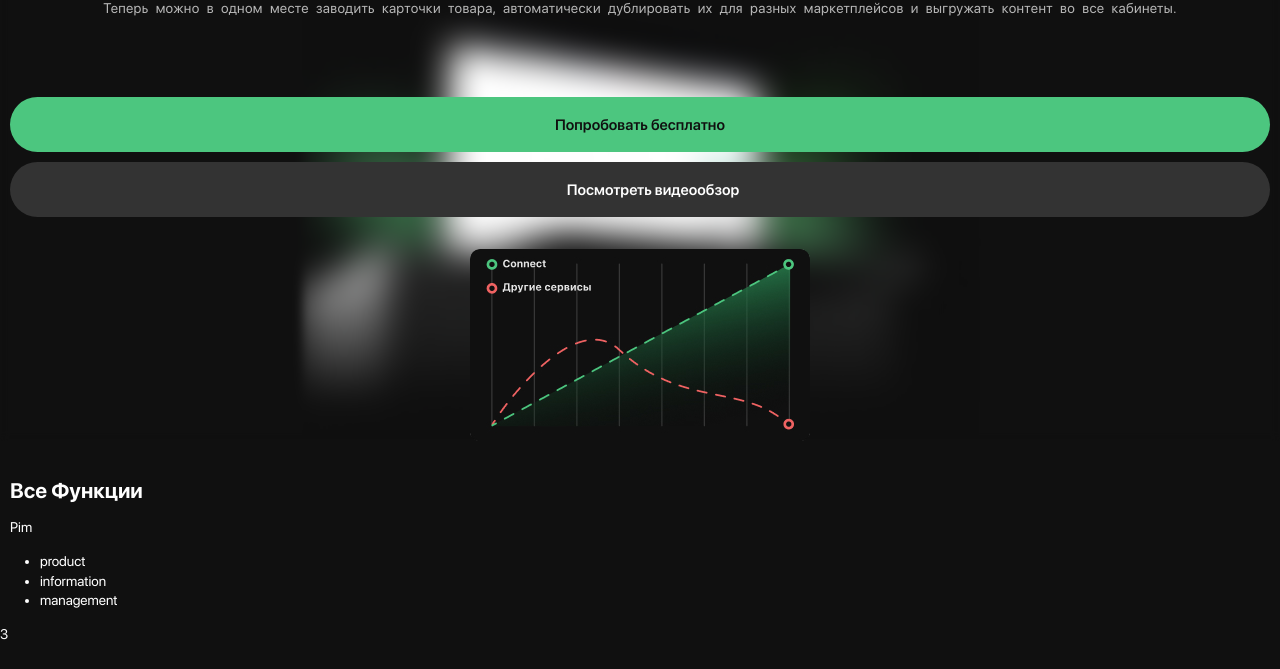
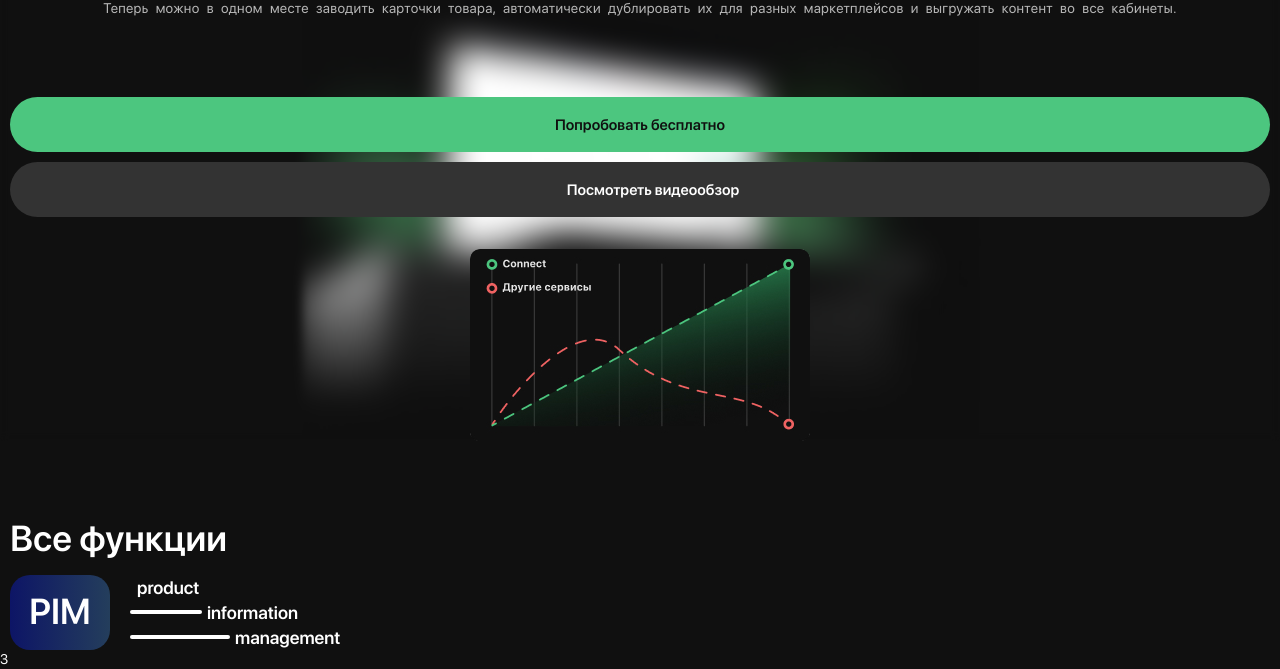
Before and after one commit to iTEvgen/Content, a website: page source/index.html in a window 1280 px wide. Shown: the part 328-997 px from the top of the page. Before the commit the page ends 972 px from the top, so only its background shows below. Drawn offline with nearby package versions, Linux system fonts and the light colour scheme; files that its build step writes are made by us from their sources.

Commit message:
Блок all-functions: по html создана секция с заголовком, в ней блок с текстом и список из трех элементов. по css стилизация для мобильной версии.

```diff
--- a/source/index.html
+++ b/source/index.html
@@ -75,16 +75,24 @@
 
     <section class="site-main__all-functions">
       <div class="all-functions wrapper">
-        <h2 class="all-functions__heading">Все Функции</h2>
+        <h2 class="all-functions__heading">Все функции</h2>
         <div class="all-functions__abbreviation-wrapper">
           <p class="all-functions__abbreviation">Pim</p>
+          <ul class="all-functions__list">
+            <li class="all-functions__item ">
+              <span>product</span>
+            </li>
+            <li class="all-functions__item">
+              <span class="all-functions__item-mark" style="width: 72px;"></span>
+              <span>information</span>
+            </li>
+            <li class="all-functions__item">
+              <span class="all-functions__item-mark" style="width: 100px;"></span>
+              <span>management</span>
+            </li>
+          </ul>
         </div>
       </div>
-      <ul class="all-functions__list">
-        <li class="all-functions__item">product</li>
-        <li class="all-functions__item">information</li>
-        <li class="all-functions__item">management</li>
-      </ul>
     </section>
   </main>
   <footer>3</footer>
--- /dev/null
+++ b/source/sass/blocks/main-content/all-functions.scss
@@ -0,0 +1,56 @@
+.all-functions__heading {
+  margin: 0;
+  margin-bottom: 10px;
+  font-size: 36px;
+  font-weight: 600;
+  line-height: 50.4px;
+}
+
+.all-functions__abbreviation-wrapper {
+  display: flex;
+  column-gap: 20px;
+}
+
+.all-functions__abbreviation {
+  display: flex;
+  justify-content: center;
+  align-items: center;
+  width: 100px;
+  height: 75px;
+  margin: 0;
+  font-size: 36px;
+  font-weight: 600;
+  line-height: 50.4px;
+  text-transform: uppercase;
+  border-radius: 20px;
+  background-image: linear-gradient(to right, #0D1566, #243E5C);
+  box-sizing: border-box;
+}
+
+.all-functions__list {
+  flex-grow: 1;
+  margin: 0;
+  padding: 0;
+  list-style: none;
+}
+
+.all-functions__item {
+  // position: relative;
+  display: flex;
+  column-gap: 5px;
+  font-size: 18px;
+  font-weight: 600;
+  line-height: 25px;
+
+  & > :only-child {
+    margin-left: 7px;
+  }
+}
+
+.all-functions__item-mark {
+  height: 4px;
+  margin-top: 10px;
+  background-color: var(--basic-white);
+  border-radius: 10px;
+  box-sizing: border-box;
+}
--- a/source/sass/blocks/main-content/intro.scss
+++ b/source/sass/blocks/main-content/intro.scss
@@ -1,5 +1,5 @@
 .main-site__intro {
-  margin-bottom: 40px;
+  margin-bottom: 73px;
   background-image: url("../img/bg-intro-image@1x.png");
   background-size: contain;
   background-position: bottom;
@@ -9,7 +9,7 @@
 .intro {
   display: grid;
   grid-template-rows: repeat(4, min-content);
-  min-height: 617px;
+  min-height: 638px;
   backdrop-filter: blur(5px);
 }
 
--- a/source/sass/style.scss
+++ b/source/sass/style.scss
@@ -4,3 +4,4 @@
 @import "global/global.scss";
 @import "blocks/header.scss";
 @import "blocks/main-content/intro.scss";
+@import "blocks/main-content/all-functions.scss";
```
Also changed, not shown: source/img/all-function-img@1x.png (deleted), source/img/all-function-img@2x.png (deleted).
